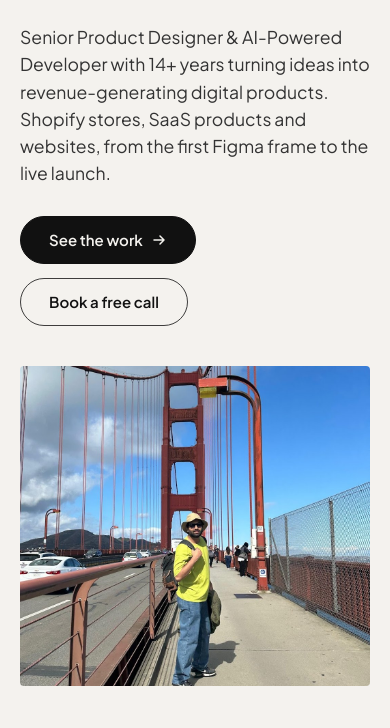
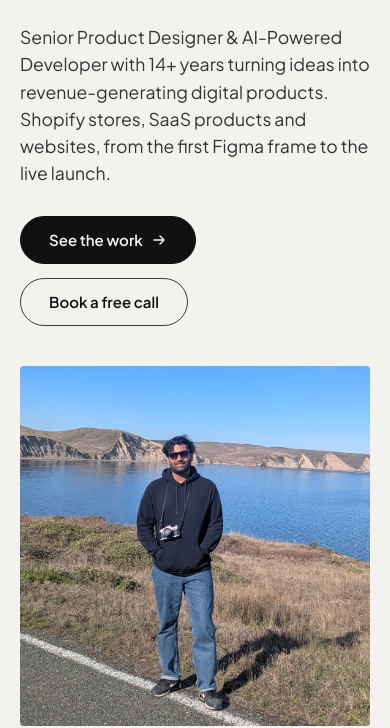
Before and after one commit to shorya95/shoryarastogi.com, a plain HTML site: page index.html in a window 390 px wide. Shown: the part 401-1129 px from the top of the page. Drawn offline with nearby package versions, Linux system fonts and the light colour scheme.

Commit message:
Hero: coast photo with film camera, frame matches crop
Co-Authored-By: Claude Opus 5.5 <noreply@anthropic.com>
Claude-Session: https://claude.ai/code/session_01E6KKiWCg8iXAdm9Gn1Tm4t

```diff
--- a/index.html
+++ b/index.html
@@ -24,7 +24,7 @@
   <link rel="preconnect" href="https://fonts.gstatic.com" crossorigin>
   <link href="https://fonts.googleapis.com/css2?family=Plus+Jakarta+Sans:ital,wght@0,300;0,400;0,500;0,600;0,700;0,800;1,400;1,600&family=Inter:wght@300;400;500;600;700&family=Space+Mono:ital,wght@0,400;0,700;1,400&display=swap" rel="stylesheet">
 
-  <link rel="stylesheet" href="styles.css?v=20261125b" />
+  <link rel="stylesheet" href="styles.css?v=20261125f" />
   <!-- Favicon -->
   <link rel="icon" type="image/svg+xml" href="favicon.svg?v=2" />
   <link rel="icon" type="image/png" sizes="32x32" href="favicon-32.png?v=2" />
@@ -89,7 +89,7 @@
       </div>
 
       <figure class="hero-photo">
-        <img src="assets/hero-photo-bridge.jpg" alt="Shorya Rastogi on the Golden Gate Bridge, San Francisco" fetchpriority="high" decoding="async" />
+        <img src="assets/hero-photo-coast.jpg" alt="Shorya Rastogi with a film camera on the Northern California coast" fetchpriority="high" decoding="async" />
       </figure>
 
       <div class="hero-services">
@@ -415,6 +415,6 @@
     </div>
   </div>
 
-  <script src="main.js?v=20261125b"></script>
+  <script src="main.js?v=20261125f"></script>
 </body>
 </html>
--- a/styles.css
+++ b/styles.css
@@ -365,7 +365,7 @@ img { max-width: 100%; display: block; }
 }
 .hero-photo {
   margin: 56px 0 0;
-  height: clamp(320px, 46vw, 680px);
+  aspect-ratio: 1797 / 985;
   border-radius: 4px;
   overflow: hidden;
   background: var(--bg-elevated);
@@ -376,6 +376,10 @@ img { max-width: 100%; display: block; }
   object-fit: cover;
   object-position: center center;
   display: block;
+}
+@media (max-width: 768px) {
+  .hero-photo { aspect-ratio: auto; height: 360px; }
+  .hero-photo img { object-position: 45% center; }
 }
 
 .hero-services {
```
Also changed, not shown: experience.html (+2 -2 lines), assets/hero-photo-bridge.jpg (deleted), assets/hero-photo-coast.jpg (added).
